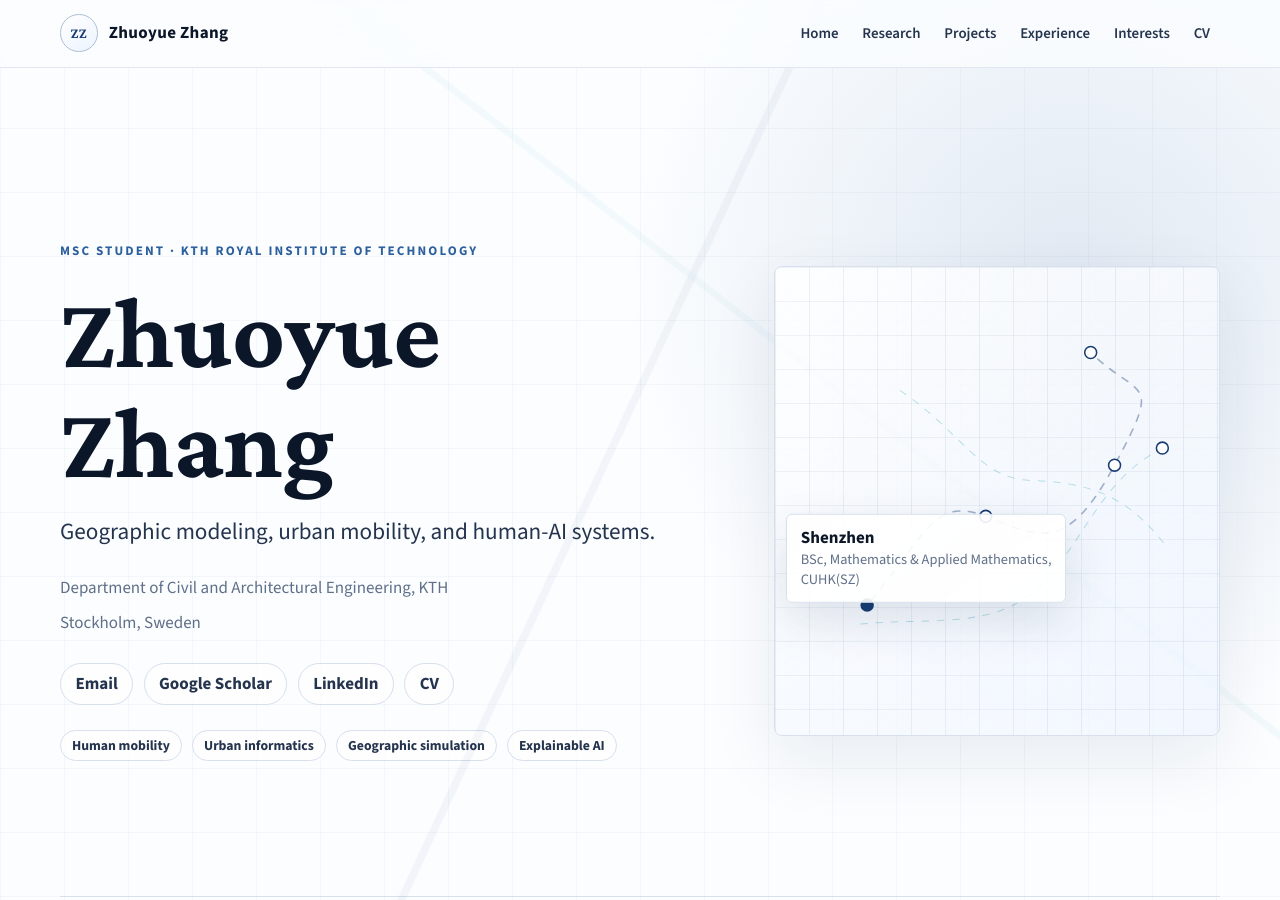
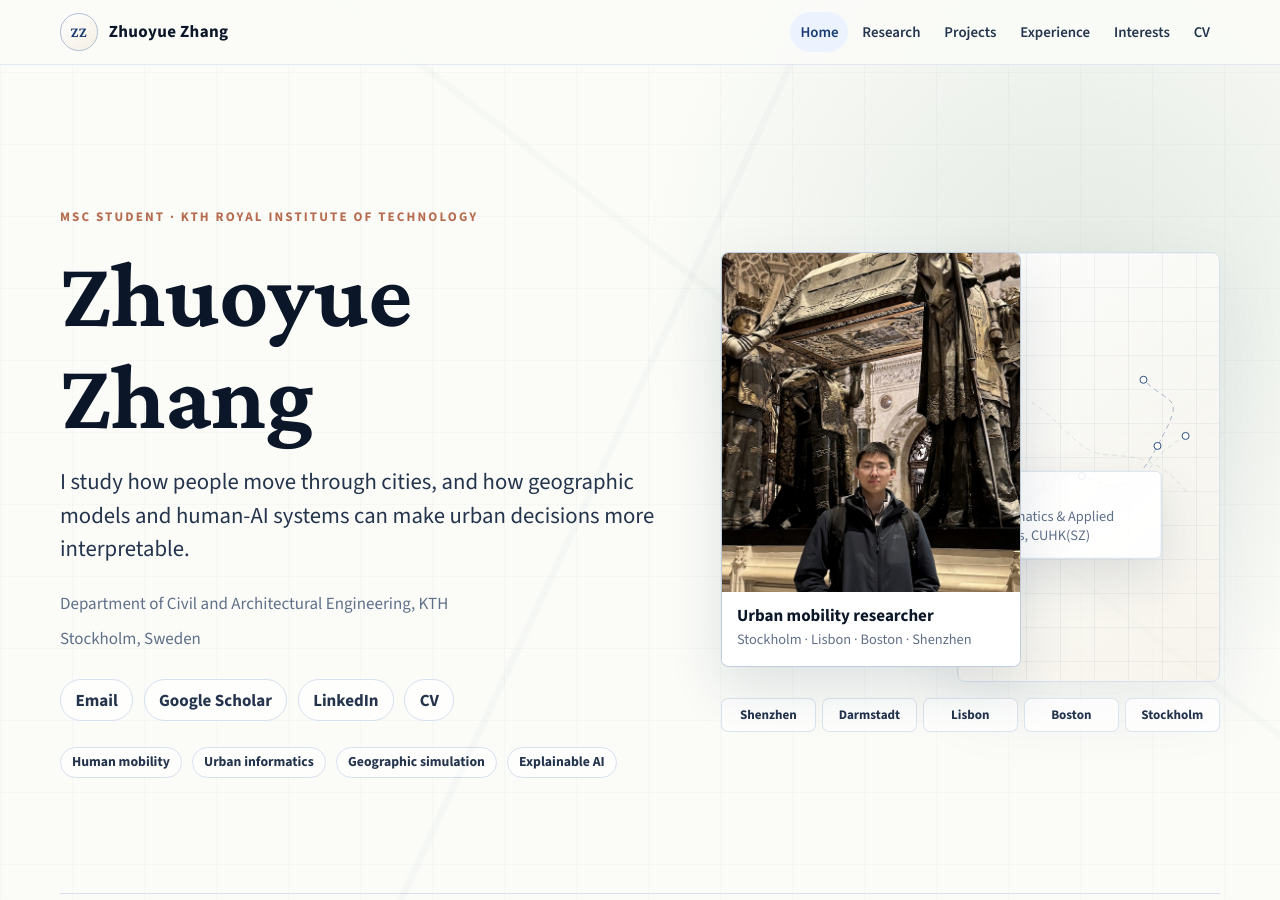
Before and after one commit to yayayida/yayayida.github.io, a Jekyll site: the page built from index.md, in a window 1280 px wide and 900 px high. Built offline with Jekyll 4.4.1, drawn with Linux system fonts in a browser that asks for light colours; some of the changed text lies outside the part shown.

Commit message:
Beautify personal homepage

```diff
--- a/_layouts/default.html
+++ b/_layouts/default.html
@@ -4,6 +4,11 @@
   <meta charset="utf-8">
   <meta name="viewport" content="width=device-width, initial-scale=1">
   <meta name="description" content="{{ page.description | default: site.description }}">
+  <meta property="og:title" content="{{ page.title | default: site.title }}">
+  <meta property="og:description" content="{{ page.description | default: site.description }}">
+  <meta property="og:type" content="website">
+  <meta property="og:url" content="{{ page.url | absolute_url }}">
+  <meta property="og:image" content="{{ '/assets/img/profile_church_crop_wide.jpg' | absolute_url }}">
   <title>{{ page.title | default: site.title }}</title>
   <link rel="preconnect" href="https://fonts.googleapis.com">
   <link rel="preconnect" href="https://fonts.gstatic.com" crossorigin>
@@ -18,12 +23,12 @@
       <span class="site-mark__text">Zhuoyue Zhang</span>
     </a>
     <nav class="site-nav" aria-label="Primary navigation">
-      <a href="{{ '/' | relative_url }}">Home</a>
-      <a href="{{ '/research/' | relative_url }}">Research</a>
-      <a href="{{ '/projects/' | relative_url }}">Projects</a>
-      <a href="{{ '/experience/' | relative_url }}">Experience</a>
-      <a href="{{ '/interests/' | relative_url }}">Interests</a>
-      <a href="{{ '/cv/' | relative_url }}">CV</a>
+      <a {% if page.url == "/" %}aria-current="page"{% endif %} href="{{ '/' | relative_url }}">Home</a>
+      <a {% if page.url contains "/research/" %}aria-current="page"{% endif %} href="{{ '/research/' | relative_url }}">Research</a>
+      <a {% if page.url contains "/projects/" %}aria-current="page"{% endif %} href="{{ '/projects/' | relative_url }}">Projects</a>
+      <a {% if page.url contains "/experience/" %}aria-current="page"{% endif %} href="{{ '/experience/' | relative_url }}">Experience</a>
+      <a {% if page.url contains "/interests/" %}aria-current="page"{% endif %} href="{{ '/interests/' | relative_url }}">Interests</a>
+      <a {% if page.url contains "/cv/" %}aria-current="page"{% endif %} href="{{ '/cv/' | relative_url }}">CV</a>
     </nav>
   </header>
 
--- a/assets/site.js
+++ b/assets/site.js
@@ -1,5 +1,10 @@
 const mapPoints = document.querySelectorAll("[data-city]");
 const mapLabel = document.querySelector("[data-map-label]");
+
+document.querySelectorAll("img:not([loading])").forEach((image) => {
+  image.loading = "lazy";
+  image.decoding = "async";
+});
 
 if (mapPoints.length && mapLabel) {
   const activateCity = (point) => {
@@ -20,7 +25,7 @@ if (mapPoints.length && mapLabel) {
   activateCity(mapPoints[0]);
 }
 
-const revealItems = document.querySelectorAll(".card, .research-card, .project-card, .timeline-item, .note-card, .city");
+const revealItems = document.querySelectorAll(".card, .research-card, .project-card, .feature-card, .timeline-item, .note-card, .city");
 
 if ("IntersectionObserver" in window) {
   revealItems.forEach((item) => item.classList.add("reveal"));
--- a/assets/style.css
+++ b/assets/style.css
@@ -4,13 +4,16 @@
   --muted: #607089;
   --line: #d7e0ec;
   --line-strong: #aebed2;
-  --paper: #fbfdff;
+  --paper: #fbfcf8;
   --panel: #ffffff;
   --blue: #183c73;
   --blue-mid: #2c5f9e;
   --blue-soft: #edf4ff;
   --aqua: #3aa6b9;
-  --shadow: 0 24px 70px rgba(18, 42, 77, .08);
+  --sage: #6f8f7a;
+  --warm: #b66b4f;
+  --sand: #f5efe4;
+  --shadow: 0 24px 70px rgba(18, 42, 77, .075);
   --max: 1160px;
   --sans: "Source Sans 3", ui-sans-serif, system-ui, -apple-system, BlinkMacSystemFont, "Segoe UI", sans-serif;
   --serif: "Crimson Pro", Georgia, serif;
@@ -31,11 +34,12 @@ body {
   font-size: 17px;
   line-height: 1.68;
   background:
-    linear-gradient(90deg, rgba(24, 60, 115, .035) 1px, transparent 1px),
-    linear-gradient(180deg, rgba(24, 60, 115, .03) 1px, transparent 1px),
-    radial-gradient(circle at 84% 9%, rgba(44, 95, 158, .13), transparent 28rem),
+    linear-gradient(90deg, rgba(24, 60, 115, .026) 1px, transparent 1px),
+    linear-gradient(180deg, rgba(24, 60, 115, .024) 1px, transparent 1px),
+    radial-gradient(circle at 84% 9%, rgba(111, 143, 122, .16), transparent 27rem),
+    radial-gradient(circle at 4% 88%, rgba(182, 107, 79, .11), transparent 24rem),
     var(--paper);
-  background-size: 64px 64px, 64px 64px, auto, auto;
+  background-size: 72px 72px, 72px 72px, auto, auto, auto;
 }
 
 body::before {
@@ -44,9 +48,9 @@ body::before {
   inset: 0;
   pointer-events: none;
   background-image:
-    linear-gradient(115deg, transparent 0 48%, rgba(24, 60, 115, .05) 48.1% 48.5%, transparent 48.6%),
-    linear-gradient(38deg, transparent 0 61%, rgba(58, 166, 185, .055) 61.1% 61.45%, transparent 61.55%);
-  opacity: .8;
+    linear-gradient(115deg, transparent 0 48%, rgba(24, 60, 115, .035) 48.1% 48.45%, transparent 48.55%),
+    linear-gradient(38deg, transparent 0 61%, rgba(111, 143, 122, .05) 61.1% 61.45%, transparent 61.55%);
+  opacity: .72;
 }
 
 a {
@@ -87,9 +91,9 @@ img {
   align-items: center;
   justify-content: space-between;
   gap: 1.5rem;
-  padding: .85rem max(1.2rem, calc((100vw - var(--max)) / 2));
+  padding: .78rem max(1.2rem, calc((100vw - var(--max)) / 2));
   border-bottom: 1px solid rgba(215, 224, 236, .72);
-  background: rgba(251, 253, 255, .82);
+  background: rgba(251, 252, 248, .84);
   backdrop-filter: blur(18px);
 }
 
@@ -117,14 +121,14 @@ img {
   font-family: var(--serif);
   font-size: .92rem;
   color: var(--blue);
-  background: linear-gradient(145deg, #fff, var(--blue-soft));
+  background: linear-gradient(145deg, #fff, var(--sand));
 }
 
 .site-nav {
   display: flex;
   align-items: center;
   gap: .25rem;
-  flex-wrap: wrap;
+  flex-wrap: nowrap;
   justify-content: flex-end;
 }
 
@@ -139,6 +143,11 @@ img {
 .site-nav a:hover {
   color: var(--blue);
   background: var(--blue-soft);
+}
+
+.site-nav a[aria-current="page"] {
+  color: var(--blue);
+  background: rgba(237, 244, 255, .92);
 }
 
 main {
@@ -179,15 +188,15 @@ main > h1 {
 .hero {
   min-height: calc(100vh - 72px);
   display: grid;
-  grid-template-columns: minmax(0, 1.03fr) minmax(330px, .72fr);
-  gap: clamp(2rem, 6vw, 5rem);
+  grid-template-columns: minmax(0, .98fr) minmax(360px, .82fr);
+  gap: clamp(2rem, 5vw, 4.5rem);
   align-items: center;
-  padding: clamp(3.2rem, 7vw, 6.5rem) 0 clamp(2rem, 4vw, 4rem);
+  padding: clamp(2.8rem, 6vw, 5.8rem) 0 clamp(2rem, 4vw, 3.6rem);
 }
 
 .eyebrow {
   margin: 0 0 .9rem;
-  color: var(--blue-mid);
+  color: var(--warm);
   font-size: .82rem;
   font-weight: 800;
   letter-spacing: .16em;
@@ -204,7 +213,7 @@ h3 {
 h1 {
   margin: 0;
   font-family: var(--serif);
-  font-size: clamp(3.3rem, 8vw, 7rem);
+  font-size: clamp(3.5rem, 7.4vw, 6.7rem);
   font-weight: 700;
   letter-spacing: 0;
 }
@@ -222,10 +231,10 @@ h3 {
 }
 
 .hero__subtitle {
-  max-width: 42rem;
+  max-width: 44rem;
   margin: 1.1rem 0 0;
   color: var(--ink-soft);
-  font-size: clamp(1.16rem, 2vw, 1.45rem);
+  font-size: clamp(1.16rem, 1.9vw, 1.42rem);
   line-height: 1.48;
 }
 
@@ -252,7 +261,7 @@ h3 {
   gap: .35rem;
   border: 1px solid var(--line);
   border-radius: 999px;
-  background: rgba(255, 255, 255, .72);
+  background: rgba(255, 255, 255, .78);
   color: var(--ink-soft);
   font-weight: 700;
   line-height: 1;
@@ -269,22 +278,70 @@ h3 {
 
 .text-link:hover,
 .pill:hover {
-  border-color: var(--blue-mid);
+  border-color: var(--sage);
   color: var(--blue);
   text-decoration: none;
   transform: translateY(-1px);
 }
 
+.hero__visual {
+  display: grid;
+  grid-template-columns: minmax(0, .84fr) minmax(0, 1fr);
+  gap: 1rem;
+  align-items: end;
+}
+
+.portrait-card {
+  position: relative;
+  z-index: 2;
+  align-self: start;
+  margin: 0 -5rem 0 0;
+  overflow: hidden;
+  border: 1px solid rgba(174, 190, 210, .78);
+  border-radius: 8px;
+  background: var(--panel);
+  box-shadow: 0 22px 54px rgba(18, 42, 77, .12);
+}
+
+.portrait-card img {
+  display: block;
+  width: 100%;
+  aspect-ratio: .88;
+  object-fit: cover;
+  filter: saturate(.9) contrast(1.02);
+}
+
+.portrait-card figcaption {
+  padding: .85rem .95rem 1rem;
+  background: rgba(255, 255, 255, .92);
+}
+
+.portrait-card strong,
+.portrait-card span {
+  display: block;
+}
+
+.portrait-card strong {
+  line-height: 1.2;
+}
+
+.portrait-card span {
+  margin-top: .25rem;
+  color: var(--muted);
+  font-size: .9rem;
+  line-height: 1.35;
+}
+
 .hero-map {
   position: relative;
-  min-height: 470px;
+  min-height: 430px;
   border: 1px solid var(--line);
   border-radius: 8px;
   overflow: hidden;
   background:
-    linear-gradient(90deg, rgba(24, 60, 115, .07) 1px, transparent 1px),
-    linear-gradient(180deg, rgba(24, 60, 115, .06) 1px, transparent 1px),
-    linear-gradient(145deg, rgba(255, 255, 255, .86), rgba(237, 244, 255, .66));
+    linear-gradient(90deg, rgba(24, 60, 115, .055) 1px, transparent 1px),
+    linear-gradient(180deg, rgba(24, 60, 115, .05) 1px, transparent 1px),
+    linear-gradient(145deg, rgba(255, 255, 255, .9), rgba(245, 239, 228, .58));
   background-size: 34px 34px, 34px 34px, auto;
   box-shadow: var(--shadow);
 }
@@ -307,7 +364,7 @@ h3 {
 }
 
 .map-route--soft {
-  stroke: var(--aqua);
+  stroke: var(--sage);
   stroke-width: 1.2;
   opacity: .33;
   animation-duration: 22s;
@@ -323,6 +380,26 @@ h3 {
 .map-point.is-active,
 .map-point:hover {
   fill: var(--blue);
+}
+
+.city-path {
+  grid-column: 1 / -1;
+  display: grid;
+  grid-template-columns: repeat(5, minmax(0, 1fr));
+  gap: .35rem;
+}
+
+.city-path span {
+  position: relative;
+  padding: .55rem .45rem;
+  border: 1px solid rgba(215, 224, 236, .86);
+  border-radius: 7px;
+  background: rgba(255, 255, 255, .72);
+  color: var(--ink-soft);
+  font-size: .82rem;
+  font-weight: 800;
+  line-height: 1.1;
+  text-align: center;
 }
 
 .map-label {
@@ -357,7 +434,7 @@ h3 {
 }
 
 .section {
-  padding: clamp(3rem, 6vw, 5rem) 0;
+  padding: clamp(3rem, 5.5vw, 4.8rem) 0;
   border-top: 1px solid var(--line);
 }
 
@@ -383,7 +460,8 @@ h3 {
 
 .grid-3,
 .grid-2,
-.project-grid {
+.project-grid,
+.feature-grid {
   display: grid;
   gap: 1rem;
 }
@@ -397,15 +475,20 @@ h3 {
   grid-template-columns: repeat(2, minmax(0, 1fr));
 }
 
+.feature-grid {
+  grid-template-columns: minmax(0, 1.2fr) minmax(280px, .8fr);
+}
+
 .card,
 .research-card,
 .project-card,
+.feature-card,
 .timeline-item,
 .note-card {
   border: 1px solid var(--line);
   border-radius: 8px;
-  background: rgba(255, 255, 255, .78);
-  box-shadow: 0 16px 52px rgba(18, 42, 77, .055);
+  background: rgba(255, 255, 255, .82);
+  box-shadow: 0 16px 44px rgba(18, 42, 77, .045);
 }
 
 .card,
@@ -426,6 +509,7 @@ h3 {
 .card:hover,
 .research-card:hover,
 .project-card:hover,
+.feature-card:hover,
 .timeline-item:hover {
   border-color: var(--line-strong);
   transform: translateY(-2px);
@@ -451,7 +535,7 @@ h3 {
 .research-card__type,
 .project-card__type,
 .date {
-  color: var(--blue-mid);
+  color: var(--warm);
   font-size: .78rem;
   font-weight: 800;
   letter-spacing: .12em;
@@ -468,6 +552,62 @@ h3 {
   overflow: hidden;
 }
 
+.feature-card {
+  display: grid;
+  overflow: hidden;
+  color: var(--ink);
+}
+
+.feature-card:hover {
+  text-decoration: none;
+}
+
+.feature-card--large {
+  grid-row: span 2;
+}
+
+.feature-card__image {
+  width: 100%;
+  aspect-ratio: 1.7;
+  object-fit: cover;
+  border-bottom: 1px solid var(--line);
+  background: #fff;
+  filter: saturate(.82) contrast(1.02);
+}
+
+.feature-card--large .feature-card__image {
+  aspect-ratio: 1.18;
+}
+
+.feature-card__body {
+  display: grid;
+  gap: .55rem;
+  align-content: start;
+  padding: 1.05rem;
+}
+
+.feature-card__body p {
+  margin: 0;
+  color: var(--muted);
+}
+
+.mini-tags {
+  display: flex;
+  flex-wrap: wrap;
+  gap: .42rem;
+  margin-top: .25rem;
+}
+
+.mini-tags span {
+  padding: .32rem .45rem;
+  border: 1px solid rgba(215, 224, 236, .9);
+  border-radius: 999px;
+  color: var(--ink-soft);
+  font-size: .78rem;
+  font-weight: 700;
+  line-height: 1;
+}
+
 .project-card:hover {
   text-decoration: none;
 }
@@ -477,7 +617,7 @@ h3 {
   width: 100%;
   object-fit: cover;
   border-bottom: 1px solid var(--line);
-  filter: saturate(.76) contrast(1.02);
+  filter: saturate(.82) contrast(1.02);
 }
 
 .project-card__body {
@@ -540,7 +680,7 @@ h3 {
   padding: 1rem;
   border-right: 1px solid var(--line);
   background:
-    linear-gradient(135deg, rgba(24, 60, 115, .05), transparent 55%),
+    linear-gradient(135deg, rgba(111, 143, 122, .07), transparent 55%),
     var(--panel);
 }
 
@@ -639,28 +779,56 @@ h3 {
 
 @media (max-width: 900px) {
   .site-header {
-    align-items: flex-start;
-    flex-direction: column;
+    align-items: center;
+    gap: .7rem;
+    padding-bottom: .7rem;
   }
 
   .site-nav {
+    width: 100%;
     justify-content: flex-start;
+    overflow-x: auto;
+    padding-bottom: .1rem;
+    scrollbar-width: none;
+  }
+
+  .site-nav::-webkit-scrollbar {
+    display: none;
   }
 
   .hero,
   .section-head,
   .grid-2,
   .grid-3,
-  .project-grid {
+  .project-grid,
+  .feature-grid {
     grid-template-columns: 1fr;
   }
 
   .hero {
     min-height: auto;
+    padding-top: 2.2rem;
+  }
+
+  .hero__visual {
+    grid-template-columns: minmax(0, .72fr) minmax(0, 1fr);
+  }
+
+  .portrait-card {
+    margin-right: -3.2rem;
   }
 
   .hero-map {
     min-height: 360px;
+  }
+
+  .feature-card--large {
+    grid-row: auto;
+  }
+
+  .feature-card--large .feature-card__image,
+  .feature-card__image {
+    aspect-ratio: 1.55;
   }
 
   .city-strip {
@@ -678,23 +846,98 @@ h3 {
   }
 
   h1 {
-    font-size: clamp(2.75rem, 13vw, 4rem);
+    font-size: clamp(2.65rem, 12vw, 3.65rem);
+  }
+
+  .site-header {
+    position: static;
+    align-items: flex-start;
+    gap: .55rem;
+    padding: .72rem 1rem .62rem;
   }
 
   .site-mark__text {
     display: none;
   }
 
+  .site-nav {
+    gap: .2rem;
+    margin-inline: -1rem;
+    width: calc(100% + 2rem);
+    padding-inline: 1rem;
+  }
+
   .site-nav a {
-    padding: .38rem .48rem;
+    flex: 0 0 auto;
+    padding: .38rem .54rem;
+    font-size: .88rem;
+  }
+
+  .hero,
+  .section,
+  .article-page {
+    width: min(var(--max), calc(100% - 2rem));
+  }
+
+  .hero {
+    gap: 1.65rem;
+    padding-top: 1.95rem;
+  }
+
+  .hero__subtitle {
+    font-size: 1.08rem;
+  }
+
+  .link-row,
+  .tag-row {
+    gap: .5rem;
+    margin-top: 1.15rem;
+  }
+
+  .text-link {
+    padding: .62rem .75rem;
+  }
+
+  .pill {
+    padding: .43rem .55rem;
+    font-size: .82rem;
+  }
+
+  .hero__visual {
+    grid-template-columns: 1fr;
+  }
+
+  .portrait-card {
+    margin: 0;
+  }
+
+  .portrait-card img {
+    aspect-ratio: 1.45;
   }
 
   .hero-map {
-    min-height: 310px;
+    min-height: 285px;
   }
 
   .map-label {
     min-width: 140px;
+  }
+
+  .city-path {
+    grid-template-columns: 1fr 1fr;
+  }
+
+  .city-path span:last-child {
+    grid-column: 1 / -1;
+  }
+
+  .section-head {
+    gap: 1rem;
+  }
+
+  .feature-card__body,
+  .project-card__body {
+    padding: .9rem;
   }
 
   .city-strip {
--- a/index.md
+++ b/index.md
@@ -4,11 +4,11 @@ title: "Zhuoyue Zhang"
 description: "MSc student at KTH working on urban mobility, geographic modeling, and human-AI systems."
 ---
 
-<section class="hero">
+<section class="hero hero--home">
   <div class="hero__copy">
     <p class="eyebrow">MSc Student · KTH Royal Institute of Technology</p>
     <h1>Zhuoyue Zhang</h1>
-    <p class="hero__subtitle">Geographic modeling, urban mobility, and human-AI systems.</p>
+    <p class="hero__subtitle">I study how people move through cities, and how geographic models and human-AI systems can make urban decisions more interpretable.</p>
     <div class="hero__meta">
       <span>Department of Civil and Architectural Engineering, KTH</span>
       <span>Stockholm, Sweden</span>
@@ -27,18 +27,36 @@ description: "MSc student at KTH working on urban mobility, geographic modeling,
     </div>
   </div>
 
-  <div class="hero-map" aria-label="Academic cities map">
-    <svg viewBox="0 0 520 520" role="img" aria-label="Abstract map connecting Shenzhen, Darmstadt, Lisbon, Boston, and Stockholm">
-      <path class="map-route" d="M108 382 C178 300, 185 254, 247 278 S341 324, 398 218 S428 142, 370 86" />
-      <path class="map-route map-route--soft" d="M92 405 C180 395, 260 414, 314 356 S382 236, 454 198" />
-      <path class="map-route map-route--soft" d="M140 126 C220 178, 238 234, 300 236 S410 250, 456 310" />
-      <circle class="map-point" tabindex="0" data-city="Shenzhen" data-note="BSc, Mathematics & Applied Mathematics, CUHK(SZ)" data-x="20" data-y="74" cx="108" cy="382" r="7" />
-      <circle class="map-point" tabindex="0" data-city="Darmstadt" data-note="Exchange Program in Mathematics, 2023" data-x="47" data-y="55" cx="247" cy="278" r="7" />
-      <circle class="map-point" tabindex="0" data-city="Lisbon" data-note="EIT MSc dual-degree year and CENTEC research assistantship" data-x="77" data-y="42" cx="398" cy="218" r="7" />
-      <circle class="map-point" tabindex="0" data-city="Boston" data-note="Visiting student, Ryan Wang Lab, Northeastern University" data-x="89" data-y="38" cx="454" cy="198" r="7" />
-      <circle class="map-point" tabindex="0" data-city="Stockholm" data-note="MSc student at KTH Royal Institute of Technology" data-x="71" data-y="17" cx="370" cy="86" r="7" />
-    </svg>
-    <div class="map-label" data-map-label></div>
+  <div class="hero__visual" aria-label="Academic cities and portrait">
+    <figure class="portrait-card">
+      <img src="{{ '/assets/img/profile_church_crop_wide.jpg' | relative_url }}" alt="Zhuoyue Zhang portrait" loading="eager">
+      <figcaption>
+        <strong>Urban mobility researcher</strong>
+        <span>Stockholm · Lisbon · Boston · Shenzhen</span>
+      </figcaption>
+    </figure>
+
+    <div class="hero-map" aria-label="Academic cities map">
+      <svg viewBox="0 0 520 520" role="img" aria-label="Abstract map connecting Shenzhen, Darmstadt, Lisbon, Boston, and Stockholm">
+        <path class="map-route" d="M108 382 C178 300, 185 254, 247 278 S341 324, 398 218 S428 142, 370 86" />
+        <path class="map-route map-route--soft" d="M92 405 C180 395, 260 414, 314 356 S382 236, 454 198" />
+        <path class="map-route map-route--soft" d="M140 126 C220 178, 238 234, 300 236 S410 250, 456 310" />
+        <circle class="map-point" tabindex="0" data-city="Shenzhen" data-note="BSc, Mathematics & Applied Mathematics, CUHK(SZ)" data-x="20" data-y="74" cx="108" cy="382" r="7" />
+        <circle class="map-point" tabindex="0" data-city="Darmstadt" data-note="Exchange Program in Mathematics, 2023" data-x="47" data-y="55" cx="247" cy="278" r="7" />
+        <circle class="map-point" tabindex="0" data-city="Lisbon" data-note="EIT MSc dual-degree year and CENTEC research assistantship" data-x="77" data-y="42" cx="398" cy="218" r="7" />
+        <circle class="map-point" tabindex="0" data-city="Boston" data-note="Visiting student, Ryan Wang Lab, Northeastern University" data-x="89" data-y="38" cx="454" cy="198" r="7" />
+        <circle class="map-point" tabindex="0" data-city="Stockholm" data-note="MSc student at KTH Royal Institute of Technology" data-x="71" data-y="17" cx="370" cy="86" r="7" />
+      </svg>
+      <div class="map-label" data-map-label></div>
+    </div>
+
+    <div class="city-path" aria-label="Academic path">
+      <span>Shenzhen</span>
+      <span>Darmstadt</span>
+      <span>Lisbon</span>
+      <span>Boston</span>
+      <span>Stockholm</span>
+    </div>
   </div>
 </section>
 
@@ -66,67 +84,48 @@ description: "MSc student at KTH working on urban mobility, geographic modeling,
   </div>
 </section>
 
-<section class="section">
+<section class="section section--featured">
   <div class="section-head">
     <div>
-      <p class="eyebrow">Selected Research</p>
-      <h2>Current Work</h2>
+      <p class="eyebrow">Featured Work</p>
+      <h2>Research in Motion</h2>
     </div>
-    <p>A concise view of papers and ongoing research. The full research page keeps additional context and updates.</p>
+    <p>Selected work across urban mobility, human-AI collaboration, and spatial planning. Each project sits at the intersection of models, places, and decisions.</p>
   </div>
-  <div class="grid-2">
-    <article class="research-card">
-      <span class="research-card__type">Preprint</span>
-      <h3>Explainable AI for Maritime Autonomous Surface Ships (MASS): Adaptive Interfaces and Trustworthy Human-AI Collaboration</h3>
-      <div class="research-card__authors">Zhuoyue Zhang, Haitong Xu, Carlos Guedes Soares.</div>
-      <a href="https://doi.org/10.48550/arXiv.2509.15959" target="_blank" rel="noopener">Read preprint</a>
-    </article>
-    <article class="research-card">
-      <span class="research-card__type">Ongoing</span>
-      <h3>Recency-Weighted Memory for Urban EPR: Predictive and Interpretable Modeling Across Age Groups</h3>
-      <div class="research-card__authors">Zhuoyue Zhang, Qi Ryan Wang, Zhenliang Ma.</div>
-      <a href="{{ '/rwm-epr/' | relative_url }}">View project notes</a>
-    </article>
-  </div>
-</section>
-
-<section class="section">
-  <div class="section-head">
-    <div>
-      <p class="eyebrow">Selected Projects</p>
-      <h2>Urban Systems Portfolio</h2>
-    </div>
-    <p>Professional and academic projects are grouped on the projects page; this front page keeps a quiet preview.</p>
-  </div>
-  <div class="project-grid">
-    <a class="project-card" href="{{ '/rwm-epr/' | relative_url }}">
-      <img class="project-card__image" src="{{ '/assets/rwm-epr-waiting-time.png' | relative_url }}" alt="RWM-EPR waiting-time distribution">
-      <div class="project-card__body">
-        <span class="project-card__type">Research</span>
+  <div class="feature-grid">
+    <a class="feature-card feature-card--large" href="{{ '/rwm-epr/' | relative_url }}">
+      <img class="feature-card__image" src="{{ '/assets/rwm-epr-waiting-time.png' | relative_url }}" alt="RWM-EPR waiting-time distribution">
+      <div class="feature-card__body">
+        <span class="project-card__type">Ongoing Research</span>
         <h3>Recency-Weighted Memory EPR Model</h3>
-        <p>Individual-level mobility modeling for intra-urban return behavior.</p>
+        <p>Modeling intra-urban return behavior with interpretable memory mechanisms and age-group heterogeneity.</p>
+        <div class="mini-tags">
+          <span>Human mobility</span>
+          <span>Interpretability</span>
+          <span>Urban EPR</span>
+        </div>
       </div>
     </a>
-    <a class="project-card" href="{{ '/project-4/' | relative_url }}">
-      <img class="project-card__image" src="{{ '/assets/img/Project4.png' | relative_url }}" alt="Lisbon micromobility map">
-      <div class="project-card__body">
-        <span class="project-card__type">Mobility</span>
-        <h3>Mobility Patterns Analysis in Lisboa</h3>
-        <p>Micromobility, accessibility, and first- and last-mile travel choices.</p>
+    <a class="feature-card" href="{{ '/mass-collab/' | relative_url }}">
+      <img class="feature-card__image" src="{{ '/assets/MASS-operation.png' | relative_url }}" alt="MASS operation diagram">
+      <div class="feature-card__body">
+        <span class="project-card__type">Preprint</span>
+        <h3>Human-AI Collaboration in MASS</h3>
+        <p>Adaptive interfaces and trustworthy automation for maritime autonomous surface ships.</p>
       </div>
     </a>
-    <a class="project-card" href="{{ '/urban-expansion-moita/' | relative_url }}">
-      <img class="project-card__image" src="{{ '/assets/Scenario2.png' | relative_url }}" alt="Urban expansion scenario in Moita">
-      <div class="project-card__body">
+    <a class="feature-card" href="{{ '/urban-expansion-moita/' | relative_url }}">
+      <img class="feature-card__image" src="{{ '/assets/Scenario2.png' | relative_url }}" alt="Urban expansion scenario in Moita">
+      <div class="feature-card__body">
         <span class="project-card__type">Urban Planning</span>
         <h3>Urban Expansion Scenario in Moita</h3>
-        <p>Scenario analysis for housing, land use, and urban development.</p>
+        <p>Scenario analysis for housing, land use, and planning decisions.</p>
       </div>
     </a>
   </div>
   <div class="link-row">
     <a class="text-link" href="{{ '/projects/' | relative_url }}">All projects</a>
-    <a class="text-link" href="{{ '/interests/' | relative_url }}">Interests and sketches</a>
+    <a class="text-link" href="{{ '/research/' | relative_url }}">Research page</a>
   </div>
 </section>
 
```
